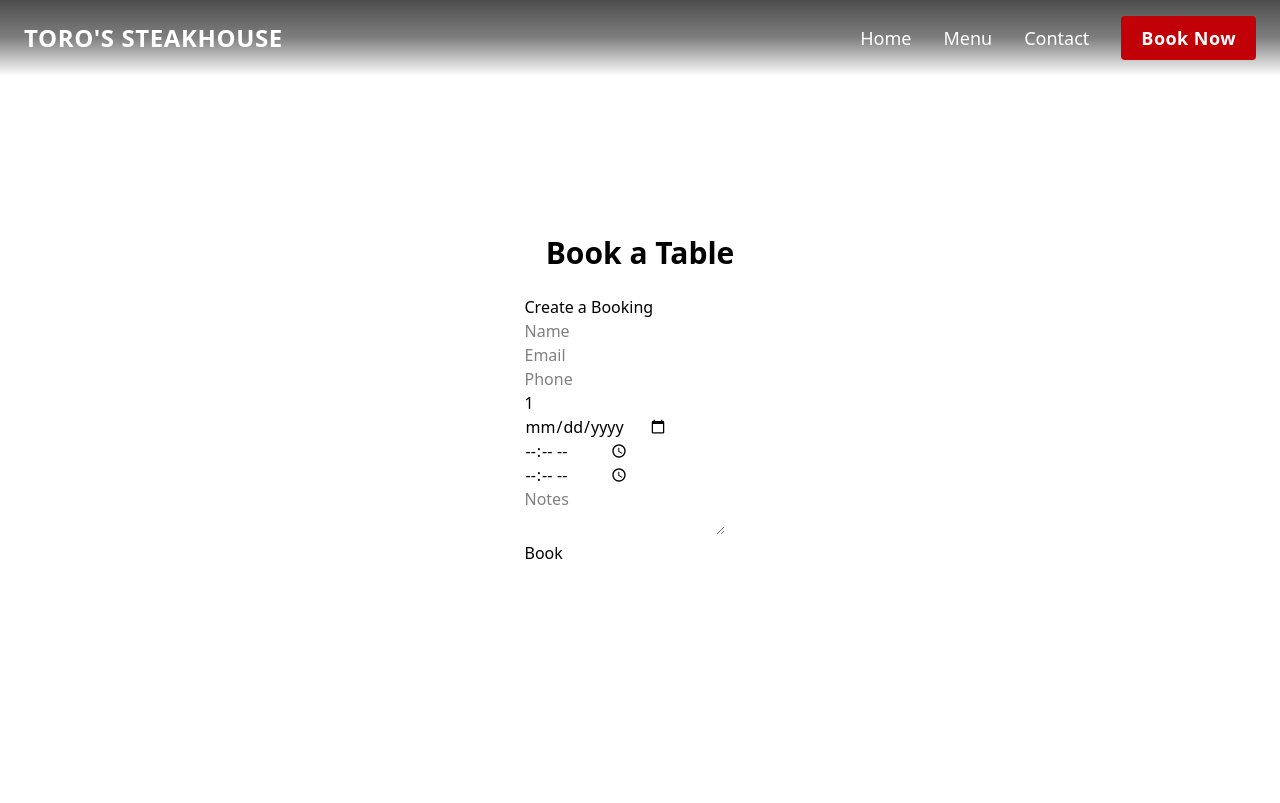
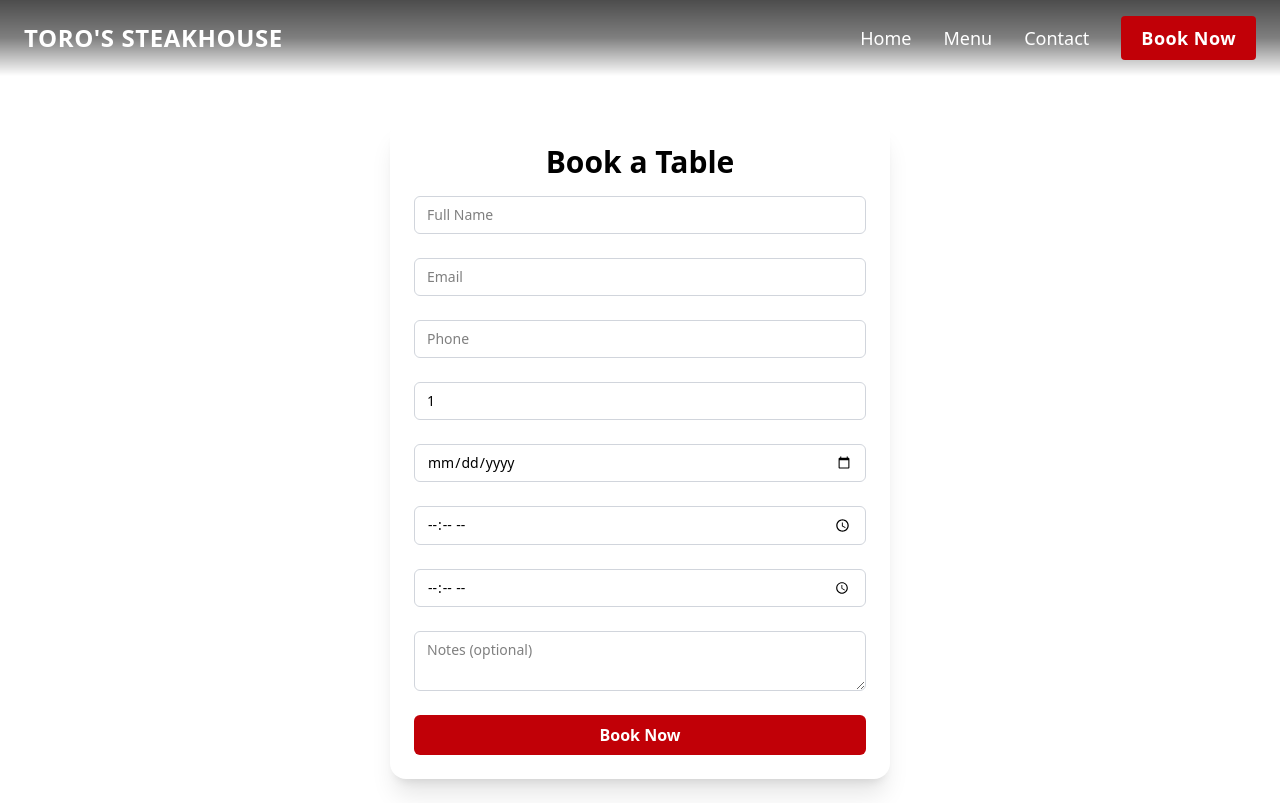
Before and after one commit to Anicaaa/toros-steakhouse, a React (Vite) app: page /booking in a window 1280 px wide. Built offline with nearby package versions, Linux system fonts and the light colour scheme.

Commit message:
Booking Form Styles

```diff
--- a/src/components/BookingForm.jsx
+++ b/src/components/BookingForm.jsx
@@ -12,7 +12,11 @@ export default function BookingForm() {
     notes: "",
   });
 
-  const [message, setMessage] = useState("");
+  const [popup, setPopup] = useState({
+    show: false,
+    type: "",
+    message: "",
+  });
 
   const handleChange = (e) => {
     const { name, value } = e.target;
@@ -21,7 +25,6 @@ export default function BookingForm() {
 
   const handleSubmit = async (e) => {
     e.preventDefault();
-    setMessage("");
 
     try {
       const res = await fetch("http://localhost:4000/api/bookings", {
@@ -32,11 +35,30 @@ export default function BookingForm() {
 
       const data = await res.json();
 
+      if (res.status === 409) {
+      setPopup({
+        show: true,
+        type: "unavailable",
+        message: "This time slot is already booked.",
+      });
+      return;
+      }
+
       if (!res.ok) {
-        setMessage(`Error: ${data.error}`);
-      } else {
-        setMessage(`Booking created! ID: ${data.booking.id}`);
-        // Reset form
+      setPopup({
+        show: true,
+        type: "error",
+        message: data.error || "Something went wrong.",
+      });
+        return;
+      }
+
+      setPopup({
+        show: true,
+        type: "success",
+        message: `Thank you for booking! Your reservation ID is ${data.booking.id}.`,
+      });
+
       setFormData({
         name: "",
         email: "",
@@ -47,85 +69,144 @@ export default function BookingForm() {
         endTime: "",
         notes: "",
       });
-      }
+
     } catch (err) {
-      setMessage("Server error: " + err.message);
+      setPopup({
+        show: true,
+        type: "error",
+        message: "Server error: " + err.message,
+      });
     }
   };
 
   return (
-    <div>
-      <h2>Create a Booking</h2>
-      <form onSubmit={handleSubmit}>
+    <>
+      <div className={`w-full flex justify-center mt-24 transition-all duration-300
+        ${popup.show ? "blur-sm brightness-75 pointer-events-none" : ""}`}
+      >
+        <div className="shadow-xl rounded-2xl p-6 bg-white w-[500px]">
+          <h1 className="text-3xl font-bold mb-4 text-center">Book a Table</h1>
+
+          <form onSubmit={handleSubmit} className="flex flex-col gap-6">
+
             <input
               type="text"
               name="name"
-          placeholder="Name"
+              placeholder="Full Name"
+              className="border border-gray-300 rounded-md px-3 py-2 text-sm"
               value={formData.name}
               onChange={handleChange}
               required
             />
-        <br />
+
             <input
               type="email"
               name="email"
               placeholder="Email"
+              className="border border-gray-300 rounded-md px-3 py-2 text-sm"
               value={formData.email}
               onChange={handleChange}
             />
-        <br />
+
             <input
               type="text"
               name="phone"
               placeholder="Phone"
+              className="border border-gray-300 rounded-md px-3 py-2 text-sm"
               value={formData.phone}
               onChange={handleChange}
             />
-        <br />
+
             <input
               type="number"
               name="guestNumber"
               placeholder="Guests"
               min="1"
+              className="border border-gray-300 rounded-md px-3 py-2 text-sm"
               value={formData.guestNumber}
               onChange={handleChange}
               required
             />
-        <br />
+
             <input
               type="date"
               name="date"
+              className="border border-gray-300 rounded-md px-3 py-2 text-sm"
               value={formData.date}
               onChange={handleChange}
               required
             />
-        <br />
+
             <input
               type="time"
               name="startTime"
+              className="border border-gray-300 rounded-md px-3 py-2 text-sm"
               value={formData.startTime}
               onChange={handleChange}
               required
             />
-        <br />
+
             <input
               type="time"
               name="endTime"
+              className="border border-gray-300 rounded-md px-3 py-2 text-sm"
               value={formData.endTime}
               onChange={handleChange}
               required
             />
-        <br />
+
             <textarea
               name="notes"
-          placeholder="Notes"
+              placeholder="Notes (optional)"
+              className="border border-gray-300 rounded-md px-3 py-2 text-sm min-h-[60px]"
               value={formData.notes}
               onChange={handleChange}
-        />
-        <br />
-        <button type="submit">Book</button>
+            ></textarea>
+
+            <button
+              type="submit"
+              className="bg-red-700 text-white py-2 rounded-md font-semibold hover:bg-red-800"
+            >
+              Book Now
+            </button>
           </form>
-      {message && <p>{message}</p>}
         </div>
+      </div>
+
+      {popup.show && (
+        <div className="fixed inset-0 flex items-center justify-center bg-black/40 backdrop-blur-sm z-50">
+          <div className="bg-white shadow-2xl rounded-2xl max-w-md w-full p-6 relative">
+
+            <button
+              onClick={() => setPopup({ ...popup, show: false })}
+              className="absolute top-3 right-3 text-2xl font-bold text-gray-600 hover:text-black"
+            >
+              ×
+            </button>
+
+            <h2 className={`text-2xl font-bold text-center mb-4
+              ${popup.type === "success" ? "text-green-700" : ""}
+              ${popup.type === "error" ? "text-red-700" : ""}
+              ${popup.type === "unavailable" ? "text-orange-600" : ""}`}
+            >
+              {popup.type === "success" && "Booking Confirmed!"}
+              {popup.type === "error" && "Something Went Wrong"}
+              {popup.type === "unavailable" && "Unavailable"}
+            </h2>
+
+            <p className="text-center text-gray-700 mb-4">{popup.message}</p>
+
+            <div className="flex justify-center">
+              <button
+                onClick={() => setPopup({ ...popup, show: false })}
+                className="bg-red-700 text-white px-6 py-2 rounded-md hover:bg-red-800"
+              >
+                OK
+              </button>
+            </div>
+          </div>
+        </div>
+      )}
+    </>
   );
 }
--- a/src/components/Hero.jsx
+++ b/src/components/Hero.jsx
@@ -19,14 +19,14 @@ function Hero() {
         <div className="flex justify-center gap-4">
           <button
             onClick={() => navigate("/booking")}
-            className="bg-red-700 hover:bg-red-700 text-white px-6 py-3 rounded-sm font-semibold tracking-wide"
+            className="bg-red-700 hover:bg-red-800 text-white px-6 py-3 rounded-sm font-semibold tracking-wide"
           >
             Book Now
           </button>
 
           <button
             onClick={() => navigate("/menu")}
-            className="bg-white text-black px-6 py-3 rounded-sm font-semibold tracking-wide border border-black"
+            className="bg-white hover:bg-neutral-300 text-black px-6 py-3 rounded-sm font-semibold tracking-wide border border-black"
           >
             View Menu
           </button>
--- a/src/components/Navbar.jsx
+++ b/src/components/Navbar.jsx
@@ -1,10 +1,11 @@
-import { Link } from 'react-router-dom';
-import HomePage from '../pages/HomePage';
-import MenuPage from '../pages/MenuPage';
-import ContactPage from '../pages/ContactPage';
-
+import { NavLink, useNavigate } from "react-router-dom";
 
 function Navbar() {
+  const navigate = useNavigate();
+
+  const baseClasses = "hover:border-b-2 border-white cursor-pointer pb-1";
+  const activeClasses = "border-b-2 border-white";
+
   return (
     <nav className="w-full fixed top-0 left-0 z-50 transition-all duration-500
                     bg-gradient-to-b
@@ -15,19 +16,57 @@ function Navbar() {
                     hover:from-red-900
                     hover:via-red-700/40
                     hover:to-red-600/0">
+
       <div className="max-w-7xl mx-auto flex items-center justify-between px-6 py-4 text-white">
+
         {/* LOGO */}
         <h1 className="text-2xl font-bold tracking-wide">TORO'S STEAKHOUSE</h1>
 
         {/* LINKS */}
         <ul className="flex items-center gap-8 text-lg">
-          <li><Link to={'/'} className="hover:text-red-500 cursor-pointer">Home</Link></li>
-          <li><Link to={'/menu'} className="hover:text-red-500 cursor-pointer">Menu</Link></li>
-          <li><Link to={'/contact'} className="hover:text-red-500 cursor-pointer">Contact</Link></li>
 
-          {/* BOOK NOW BUTTON */}
+          {/* HOME */}
           <li>
-            <button className="bg-red-700 hover:bg-red-700 text-white px-5 py-2 rounded-sm font-semibold tracking-wide">
+            <NavLink
+              to="/"
+              className={({ isActive }) =>
+                `${baseClasses} ${isActive ? activeClasses : ""}`
+              }
+            >
+              Home
+            </NavLink>
+          </li>
+
+          {/* MENU */}
+          <li>
+            <NavLink
+              to="/menu"
+              className={({ isActive }) =>
+                `${baseClasses} ${isActive ? activeClasses : ""}`
+              }
+            >
+              Menu
+            </NavLink>
+          </li>
+
+          {/* CONTACT */}
+          <li>
+            <NavLink
+              to="/contact"
+              className={({ isActive }) =>
+                `${baseClasses} ${isActive ? activeClasses : ""}`
+              }
+            >
+              Contact
+            </NavLink>
+          </li>
+
+          {/* BOOK NOW */}
+          <li>
+            <button
+              onClick={() => navigate("/booking")}
+              className="bg-red-700 hover:bg-red-800 text-white px-5 py-2 rounded-sm font-semibold tracking-wide"
+            >
               Book Now
             </button>
           </li>
--- a/src/pages/BookingPage.jsx
+++ b/src/pages/BookingPage.jsx
@@ -4,7 +4,6 @@ import BookingForm from "../components/BookingForm";
 export default function BookingPage() {
   return (
     <div className="w-full min-h-screen flex flex-col items-center justify-center p-6">
-      <h1 className="text-3xl font-bold mb-6">Book a Table</h1>
       <BookingForm />
     </div>
   );
--- a/src/pages/MenuPage.jsx
+++ b/src/pages/MenuPage.jsx
@@ -7,7 +7,6 @@ export default function MenuPage() {
   const [selectedCategory, setSelectedCategory] = useState("starters");
 
   useEffect(() => {
-    // Fetch menu data from local JSON file
     fetch("/menu.json")
       .then((response) => response.json())
       .then((data) => setMenuData(data.menu))
@@ -35,11 +34,6 @@ export default function MenuPage() {
           </button>
         ))}
       </div>
-
-      {/* Layout: Left images, Right menu boxes */}
-      <div className="flex flex-col lg:flex-row w-full max-w-7xl gap-8">
-
-        {/* Menu Boxes - Right */}
         <div className="flex-1 flex justify-center">
           <div className="grid grid-cols-1 sm:grid-cols-2 md:grid-cols-2 lg:grid-cols-2 gap-6 justify-items-center">
             {menuData[selectedCategory].map((item, i) => (
@@ -47,7 +41,6 @@ export default function MenuPage() {
             ))}
           </div>
         </div>
-      </div>
     </div>
   );
 }
```
Lines whose indentation alone changed are shown as unchanged.
